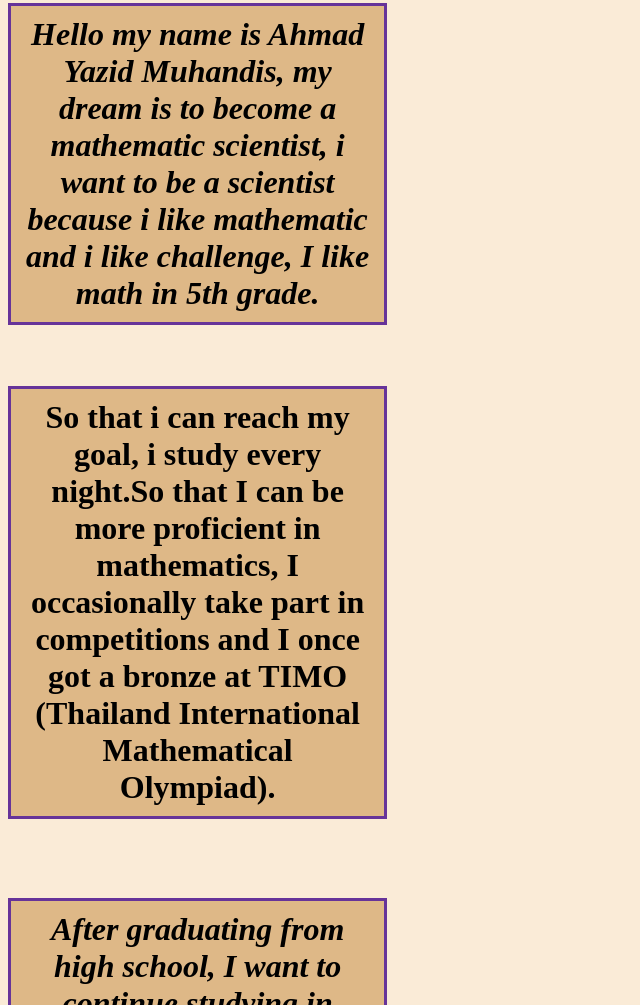
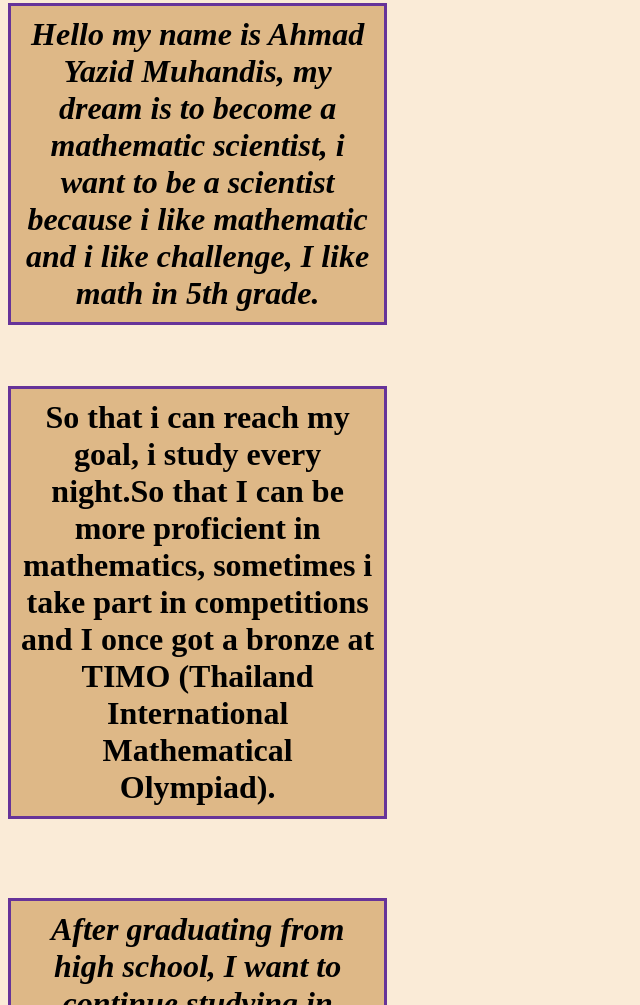
Before and after one commit to yazid110/yazid110.github.io, a plain HTML site: page index.html in a window 1280 px wide. Shown: the part 233-1238 px from the top of the page, without its empty margins (0-640 px from the left). Drawn offline with Linux system fonts and the light colour scheme.

Commit message:
Add files via upload

```diff
--- a/index.html
+++ b/index.html
@@ -14,7 +14,7 @@
 
             <p><h1><i><b>Hello my name is Ahmad Yazid Muhandis, my dream is to become a mathematic scientist,  i want to be a scientist because i like mathematic and i like challenge, I like math in 5th grade.</b></i></h1></p>
     <br>
-             <p><h1><b>So that i can reach my goal, i study every night.So that I can be more proficient in mathematics, I occasionally take part in competitions and I once got a bronze at TIMO (Thailand International Mathematical Olympiad).</b></h1></p>
+             <p><h1><b>So that i can reach my goal, i study every night.So that I can be more proficient in mathematics, sometimes i take part in competitions and I once got a bronze at TIMO (Thailand International Mathematical Olympiad).</b></h1></p>
 <br>
 <br>
             <p><h1><i><b>After graduating from high school, I want to continue studying in another country with scholarship. In order to gain new knowledge and travel. </b></i></h1></p>
```
